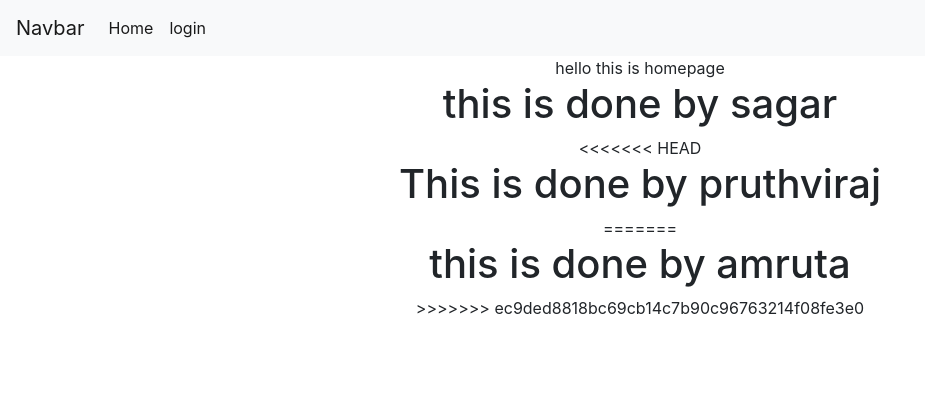
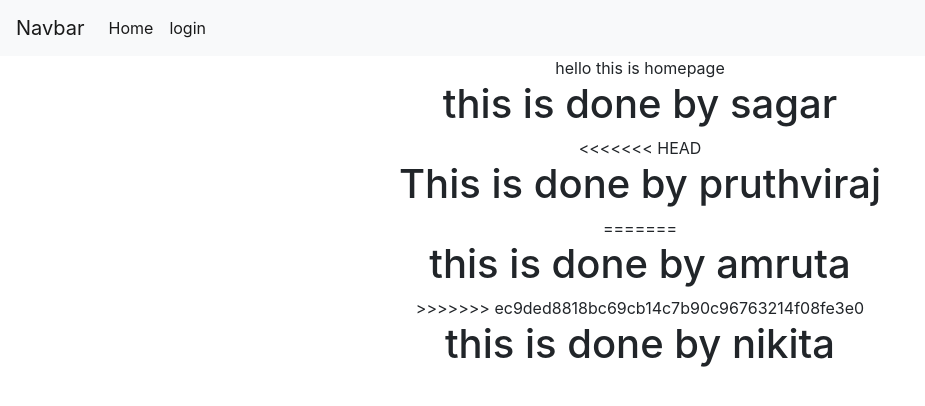
Before and after one commit to ssonawane511/collobration, a plain HTML site: page index.html in a window 1280 px wide. Shown: the whole page, without its empty margins (0-925 px from the left). Drawn offline with nearby package versions, Linux system fonts and the light colour scheme.

Commit message:
this is done by nikita

```diff
--- a/index.html
+++ b/index.html
@@ -35,7 +35,9 @@
 =======
                   <h1>this is done by amruta</h1>
 >>>>>>> ec9ded8818bc69cb14c7b90c96763214f08fe3e0
-              </div>
+                 <h1>this is done by nikita</h1>
+
+</div>
           </div>
       </div>
 </body>
```
